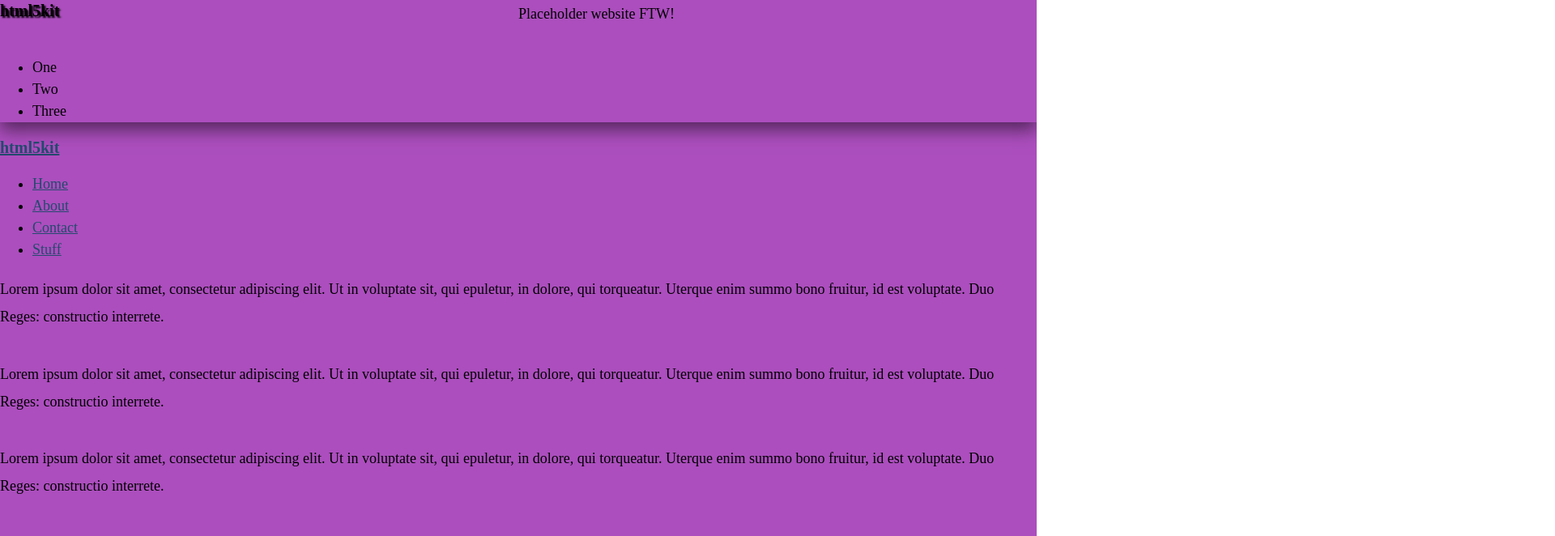
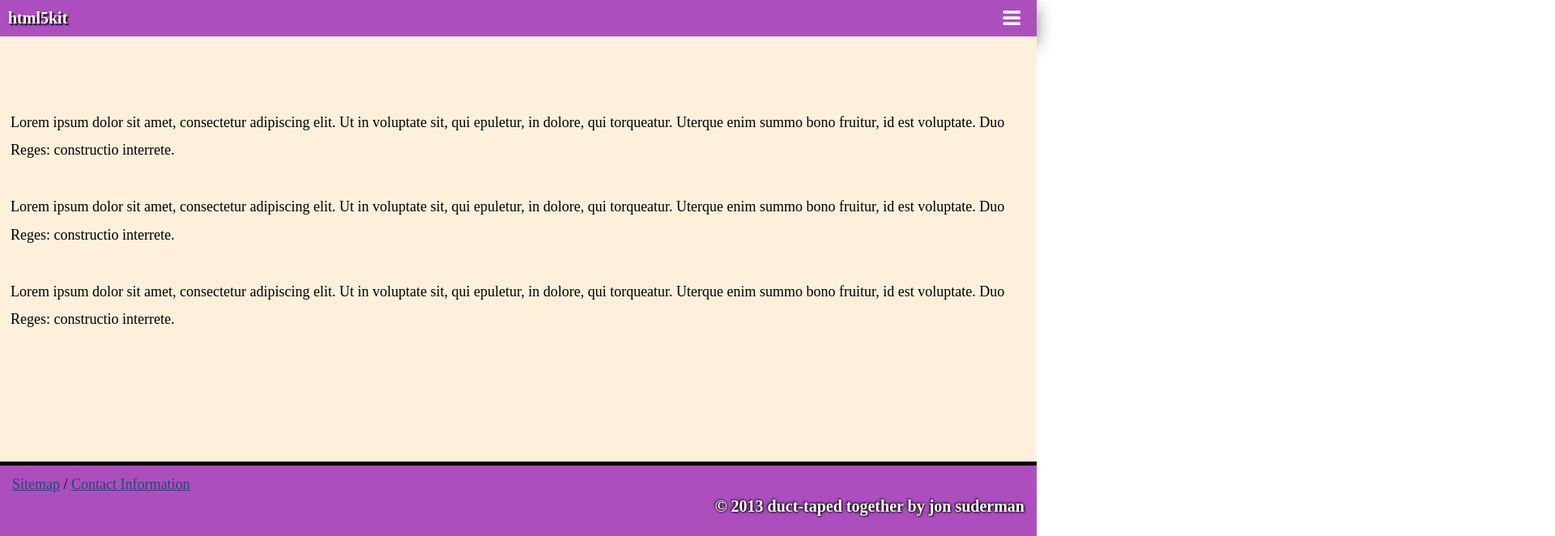
Before and after one commit to suderman/html5kit, a plain HTML site: page index.html in a window 1280 px wide. Shown: the top 662 px of the page at 81% size, 1920 px wide, since content can reach past the window. Drawn offline with Linux system fonts and the light colour scheme.

Commit message:
fix the nav up a bit

```diff
--- a/index.html
+++ b/index.html
@@ -27,32 +27,46 @@
 <body>
 
 <header role=banner>
-  <h1>html5kit</h1>
-  <p>Placeholder website FTW!
+  <div class=container>
+    <h1><a href=#>html5kit</a></h1>
+    <a href=# class=menu></a>
+    <nav role=navigation>
       <ul>
-    <li class=icon-cog>One
-    <li class=icon-cloud>Two
-    <li class=icon-home>Three
+        <li><a href=#one class=icon-cog>One</a>
+        <li><a href=#two class=icon-cloud>Two</a>
+        <li><a href=#three class=icon-home>Three</a>
       </ul>
+    </nav>
+  </div>
 </header>
 
-<nav role=navigation>
-  <h1><a href=#>html5kit</a></h1>
-  <ul>
-    <li><a href=#>Home</a>
-    <li><a href=#>About</a>
-    <li><a href=#>Contact</a>
-    <li><a href=#>Stuff</a>
-  </ul>
-</nav>
+<div role=main>
 
-<section>
-  <article>
+  <div class=logo>
+    <header>
+      <figure></figure>
+    </header>
+  </div>
+
+  <section id=one>
+    <div class=container>
       <p class=one>
         Lorem ipsum dolor sit amet, consectetur adipiscing elit. Ut in voluptate sit, qui epuletur, in dolore, qui torqueatur. Uterque enim summo bono fruitur, id est voluptate. Duo Reges: constructio interrete.
       <p class=two>
         Lorem ipsum dolor sit amet, consectetur adipiscing elit. Ut in voluptate sit, qui epuletur, in dolore, qui torqueatur. Uterque enim summo bono fruitur, id est voluptate. Duo Reges: constructio interrete.
       <p class=three>
         Lorem ipsum dolor sit amet, consectetur adipiscing elit. Ut in voluptate sit, qui epuletur, in dolore, qui torqueatur. Uterque enim summo bono fruitur, id est voluptate. Duo Reges: constructio interrete.
-  </article>
+    </div>
   </section>
+</div>
+
+<footer role=contentinfo>
+  <div class=container>
+    <nav>
+      <a href="#">Sitemap</a> / <a href="#">Contact Information</a>
+    </nav>
+    <div class=credits>
+      © 2013 duct-taped together by jon suderman
+    </div>
+  </div>
+</footer>
--- a/styles/style.less
+++ b/styles/style.less
@@ -17,7 +17,7 @@
 @images: "../images";
 
 // Fonts and Icons
-.font('FontAwesome', "@{fonts}/fontawesome-webfont");
+.font('FontAwesome', "@{fonts}/font-awesome/fontawesome-webfont");
 
 // Colors
 @base: rgb(255, 240, 219);
@@ -101,7 +101,7 @@ a {
 // Header
 @navHeight: 45px;
 header[role=banner] {
-  // position: fixed;
+  position: fixed;
   z-index: 50;
   width: 100%;
   // background: @black;
```
Also changed, not shown: styles/style.css. Lines whose indentation alone changed are shown as unchanged.
